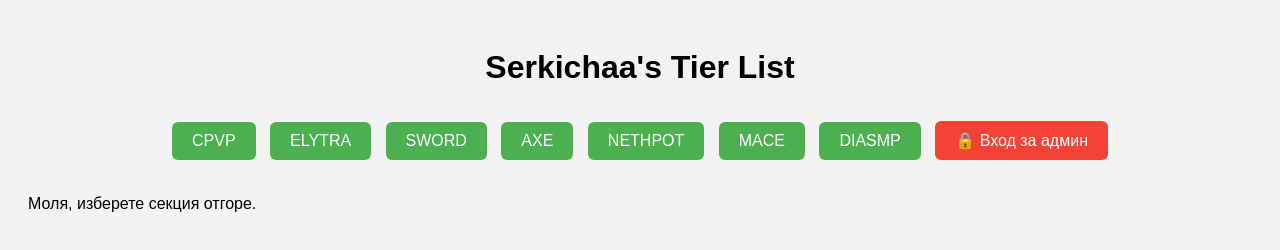
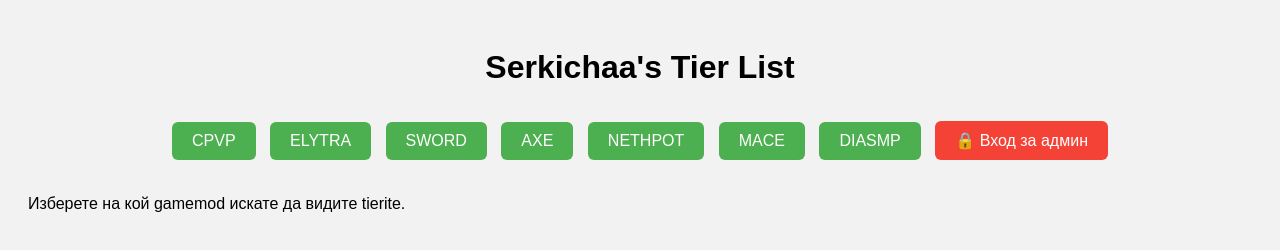
Before and after one commit to serkichaatierlist/tier-list-test, a plain HTML site: page index.html in a window 1280 px wide. Drawn offline with Linux system fonts and the light colour scheme.

Commit message:
Update index.html

```diff
--- a/index.html
+++ b/index.html
@@ -89,7 +89,7 @@
     async function loadSection(section) {
       const container = document.getElementById('content-container');
       if (!section) {
-        container.innerHTML = `<p>Моля, изберете секция отгоре.</p>`;
+        container.innerHTML = `<p>Изберете на кой gamemod искате да видите tierite.</p>`;
         return;
       }
       container.innerHTML = 'Зареждане...';
@@ -159,4 +159,5 @@
     loadSection(getSectionFromURL());
   </script>
 </body>
+
 </html>
```
